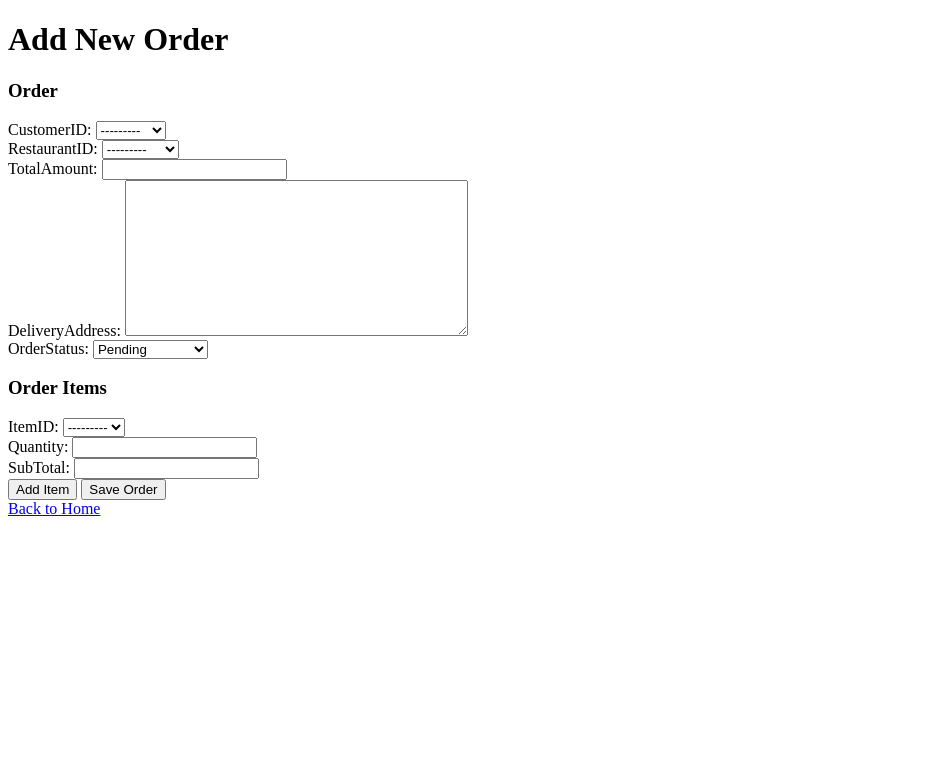
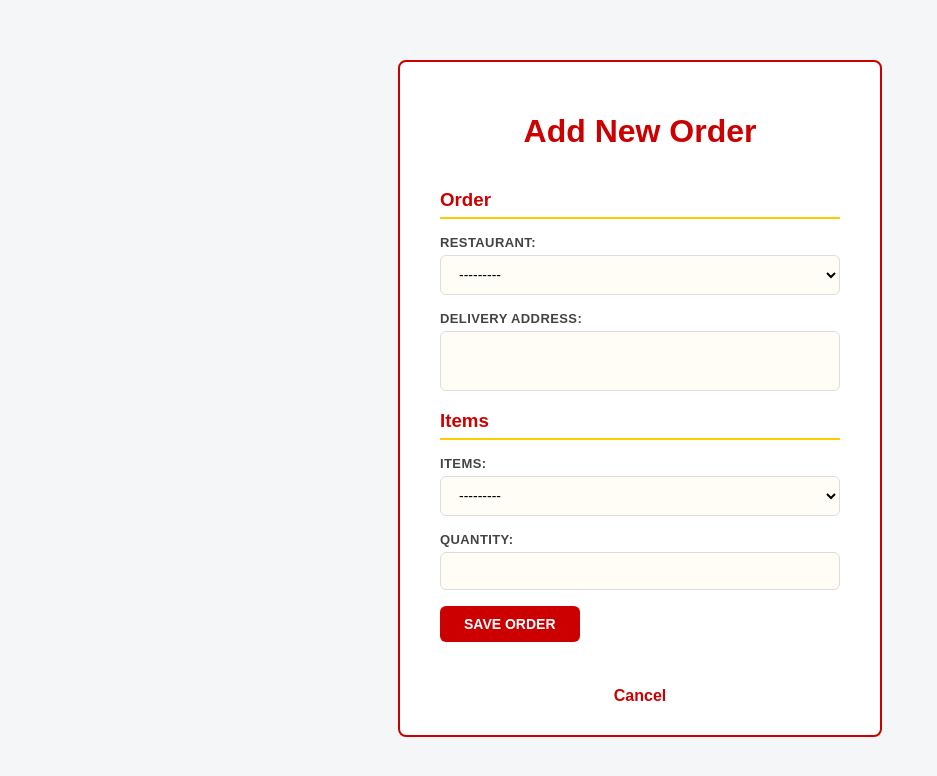
Before and after one commit to TyNeKi/OnlineFoodDeliveryManagementSystem, a Django app: template food_delivery/orders/templates/addNewOrder.html in a window 1280 px wide. Shown: the top 776 px of the page, without its empty margins (0-937 px from the left). Run offline with Django 5.2, Linux system fonts and the light colour scheme; the template is opened without the code that fills it: values that come from a table or form of the project are taken from there, others are empty; data comes from the database, SQL or seed files in the repository.

Commit message:
final version

```diff
--- a/food_delivery/food_delivery/settings.py
+++ b/food_delivery/food_delivery/settings.py
@@ -124,3 +124,7 @@ USE_TZ = True
 # https://docs.djangoproject.com/en/6.0/howto/static-files/
 
 STATIC_URL = 'static/'
+
+STATICFILES_DIRS = [
+    os.path.join(BASE_DIR, 'static'),
+]
--- a/food_delivery/orders/forms.py
+++ b/food_delivery/orders/forms.py
@@ -5,13 +5,20 @@ from .models import Order, OrderItem, TempUser
 class OrderForm(forms.ModelForm):
     class Meta:
         model = Order
-        fields = ['customerID', 'restaurantID', 'totalAmount', 'deliveryAddress', 'orderStatus']
-
+        fields = ['restaurantID', 'deliveryAddress']
+        labels = {
+            'restaurantID': 'Restaurant',
+            'deliveryAddress': 'Delivery Address',
+        }
 
 class OrderItemForm(forms.ModelForm):
     class Meta:
         model = OrderItem
-        fields = ['itemID', 'quantity', 'subTotal']
+        fields = ['itemID', 'quantity']
+        labels = {
+            'itemID': 'Items',
+            'quantity': 'Quantity',
+        }
 
 class TempUserForm(forms.ModelForm):
     class Meta:
--- a/food_delivery/orders/models.py
+++ b/food_delivery/orders/models.py
@@ -10,7 +10,7 @@ ORDER_STATUS_CHOICES = [
 
 class Order(models.Model):
     orderID = models.AutoField(primary_key=True)
-    customerID = models.ForeignKey('accounts.Customer', on_delete=models.CASCADE)
+    customerID = models.ForeignKey('orders.TempUser', on_delete=models.CASCADE)
     restaurantID = models.ForeignKey('restaurant.Restaurant', on_delete=models.CASCADE)
     orderDate = models.DateTimeField(auto_now_add=True)
     orderStatus = models.CharField(max_length=20, choices=ORDER_STATUS_CHOICES, default='Pending')
@@ -31,7 +31,8 @@ class OrderItem(models.Model):
         return "OrderItem " + str(self.orderItemID)
 
 class TempUser(models.Model):
-    username = models.CharField(primary_key=True, max_length=15)
+    userID = models.AutoField(primary_key=True)
+    username = models.CharField(max_length=15)
     password = models.CharField(max_length=15)
     firstName = models.CharField(max_length=50)
     lastName = models.CharField(max_length=50)
--- /dev/null
+++ b/food_delivery/orders/static/styles.css
@@ -0,0 +1,250 @@
+
+body {
+    font-family: Arial, sans-serif;
+    background-color: #f4f6f8;
+    margin: 0;
+}
+
+.navbar {
+    display: flex;
+    align-items: center;
+    justify-content: space-between;
+    background-color: #cc0000;
+    padding: 12px 30px;
+}
+
+.navbar h1 {
+    color: #fff;
+    margin: 0;
+    font-size: 22px;
+}
+
+.nav-center {
+    display: flex;
+    gap: 12px;
+}
+
+.nav-center a {
+    text-decoration: none;
+    padding: 8px 16px;
+    background-color: #ffcc00;
+    color: #222;
+    border-radius: 6px;
+}
+
+.nav-center a:hover {
+    background-color: #e6b800;
+}
+
+.nav-right a {
+    text-decoration: none;
+    padding: 8px 16px;
+    background-color: #fff;
+    color: #cc0000;
+    border-radius: 6px;
+    font-weight: bold;
+}
+
+.nav-right a:hover {
+    background-color: #f0f0f0;
+}
+
+.content {
+    display: flex;
+    align-items: center;
+    justify-content: center;
+}
+
+.content h2 {
+    text-decoration: none;
+    font-size: 60px;
+    padding: 10px 20px;
+}
+
+form p {
+    margin-bottom: 15px;
+}
+/* ===== FORM CONTAINER ===== */
+.form-container {
+    background-color: #fff;
+    border: 2px solid #cc0000;
+    border-radius: 8px;
+    padding: 30px 40px;
+    max-width: 400px;
+    margin: 60px auto;
+    display: flex;
+    flex-direction: column;
+}
+
+.form-container h1 {
+    color: #cc0000;
+    margin-bottom: 20px;
+    display: block;
+    text-align: center;
+}
+
+.form-container h3 {
+    color: #cc0000;
+    border-bottom: 2px solid #ffcc00;
+    padding-bottom: 6px;
+    margin-bottom: 12px;
+}
+
+.actions {
+    display: flex;
+    gap: 10px;
+    margin-top: 14px;
+}
+
+.cancel-link {
+    display: block;
+    margin-top: 40px;
+    text-align: center;
+    color: #cc0000;
+    font-weight: bolder;
+    text-decoration: none;
+}
+
+.cancel-link:hover {
+    text-decoration: underline;
+}
+
+.msg {
+    color: #cc0000;
+    font-size: 13px;
+    margin-top: 6px;
+}
+
+input[type="text"],
+input[type="password"],
+input[type="email"],
+input[type="number"],
+select,
+textarea {
+    box-sizing: border-box;
+    width: 100%;
+    padding: 10px 14px;
+    border: 1.5px solid #ddd;
+    border-radius: 6px;
+    font-size: 14px;
+    font-family: inherit;
+    background-color: #fffdf5;
+    transition: border-color 0.2s, box-shadow 0.2s;
+}
+
+input[type="text"]:focus,
+input[type="password"]:focus,
+input[type="email"]:focus,
+input[type="number"]:focus,
+select:focus,
+textarea:focus {
+    outline: none;
+    border-color: #cc0000;
+    box-shadow: 0 0 0 3px rgba(204, 0, 0, 0.1);
+    background-color: #fff;
+}
+
+input[type="text"]:hover,
+input[type="password"]:hover,
+input[type="email"]:hover,
+input[type="number"]:hover,
+select:hover,
+textarea:hover {
+    border-color: #aaa;
+}
+
+textarea {
+    resize: none;
+    max-height: 60px;
+}
+
+select {
+    cursor: pointer;
+}
+
+button,
+input[type="submit"] {
+    box-sizing: border-box;
+    padding: 10px 24px;
+    background-color: #cc0000;
+    color: #fff;
+    border: none;
+    border-radius: 6px;
+    font-size: 14px;
+    font-family: inherit;
+    font-weight: bold;
+    cursor: pointer;
+    margin-bottom: 5px;
+    transition: background-color 0.2s, color 0.2s, transform 0.1s;
+}
+
+button:hover,
+input[type="submit"]:hover {
+    background-color: #ffcc00;
+    color: #222;
+}
+
+button:active,
+input[type="submit"]:active {
+    transform: scale(0.97);
+}
+
+label {
+    font-weight: bold;
+    font-size: 13px;
+    color: #444;
+    display: block;
+    text-transform: uppercase;
+    letter-spacing: 0.4px;
+}
+
+form p {
+    display: flex;
+    flex-direction: column;
+    gap: 5px;
+    margin-bottom: 16px;
+}
+
+.errorlist {
+    list-style: none;
+    padding: 0;
+    margin: 0;
+    color: #cc0000;
+    font-size: 12px;
+    font-weight: bold;
+}
+
+input.error,
+select.error,
+textarea.error {
+    border-color: #cc0000;
+    background-color: #fff5f5;
+}
+
+.toast {
+    position: fixed;
+    bottom: 20px;
+    right: 20px;
+    background-color: #ffcc00;
+    color: black;
+    padding: 12px 20px;
+    border-radius: 6px;
+    font-weight: bold;
+    box-shadow: 0 2px 8px rgba(0,0,0,0.2);
+    z-index: 9999;
+
+    animation: fadeOut 5s forwards;
+}
+
+@keyframes fadeOut {
+    0% {
+        opacity: 1;
+    }
+    90% {
+        opacity: .5;
+    }
+    100% {
+        opacity: 0;
+        visibility: hidden;
+    }
+}
--- a/food_delivery/orders/templates/addNewOrder.html
+++ b/food_delivery/orders/templates/addNewOrder.html
@@ -3,23 +3,26 @@
 <head>
     <meta charset="UTF-8">
     <title>Add New Order</title>
+    {% load static %}
+    <link rel="stylesheet" href="{% static 'styles.css' %}">
 </head>
 <body>
-    <h1>Add New Order</h1>
+    <div class="form-container">
+        <h1>Add New Order</h1>
+            <form method="POST">
+            {% csrf_token %}
 
-    <form method="POST">
-        {% csrf_token %}
+            <h3>Order</h3>
+            {{ order_form.as_p }}
 
-        <h3>Order</h3>
-        {{ order_form }}
+            <h3>Items</h3>
+            {{ item_form.as_p }}
 
-        <h3>Order Items</h3>
-        {{ item_form }}
-        <button type="submit">Add Item</button>
-
-        <button type="submit">Save Order</button>
-    </form>
-
-    <a href="/">Back to Home</a>
+            <div class="actions">
+                <button type="submit">SAVE ORDER</button>
+            </div>
+        </form>
+        <a href="/" class="cancel-link">Cancel</a>
+    </div>
 </body>
 </html>
--- a/food_delivery/restaurant/models.py
+++ b/food_delivery/restaurant/models.py
@@ -55,4 +55,4 @@ class MenuItem(models.Model):
     availabilityStatus = models.BooleanField(default=True)
 
     def __str__(self):
-        return self.itemName
+        return self.itemName + " - ₱" + str(self.price)
```
Also changed, not shown: food_delivery/orders/templates/editProfile.html (+12 -8 lines), food_delivery/orders/templates/home.html (+25 -44 lines), food_delivery/orders/templates/index.html (+13 -8 lines), food_delivery/orders/views.py (+67 -40 lines), food_delivery/accounts/migrations/0001_initial.py, food_delivery/finance/migrations/0001_initial.py, food_delivery/operations/migrations/0001_initial.py, food_delivery/orders/migrations/0001_initial.py, food_delivery/orders/migrations/0002_tempuser.py (deleted), food_delivery/restaurant/migrations/0001_initial.py.
